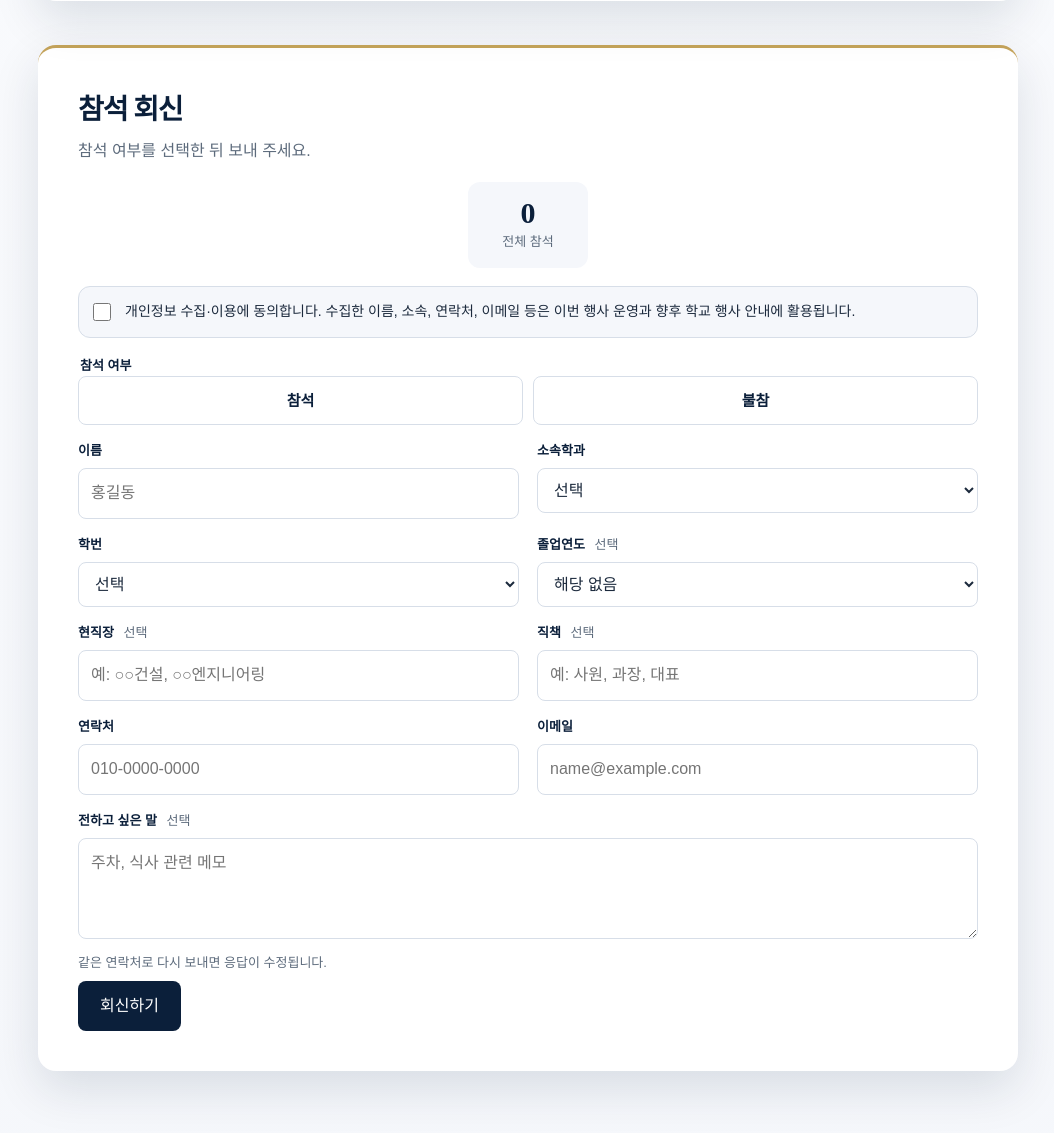
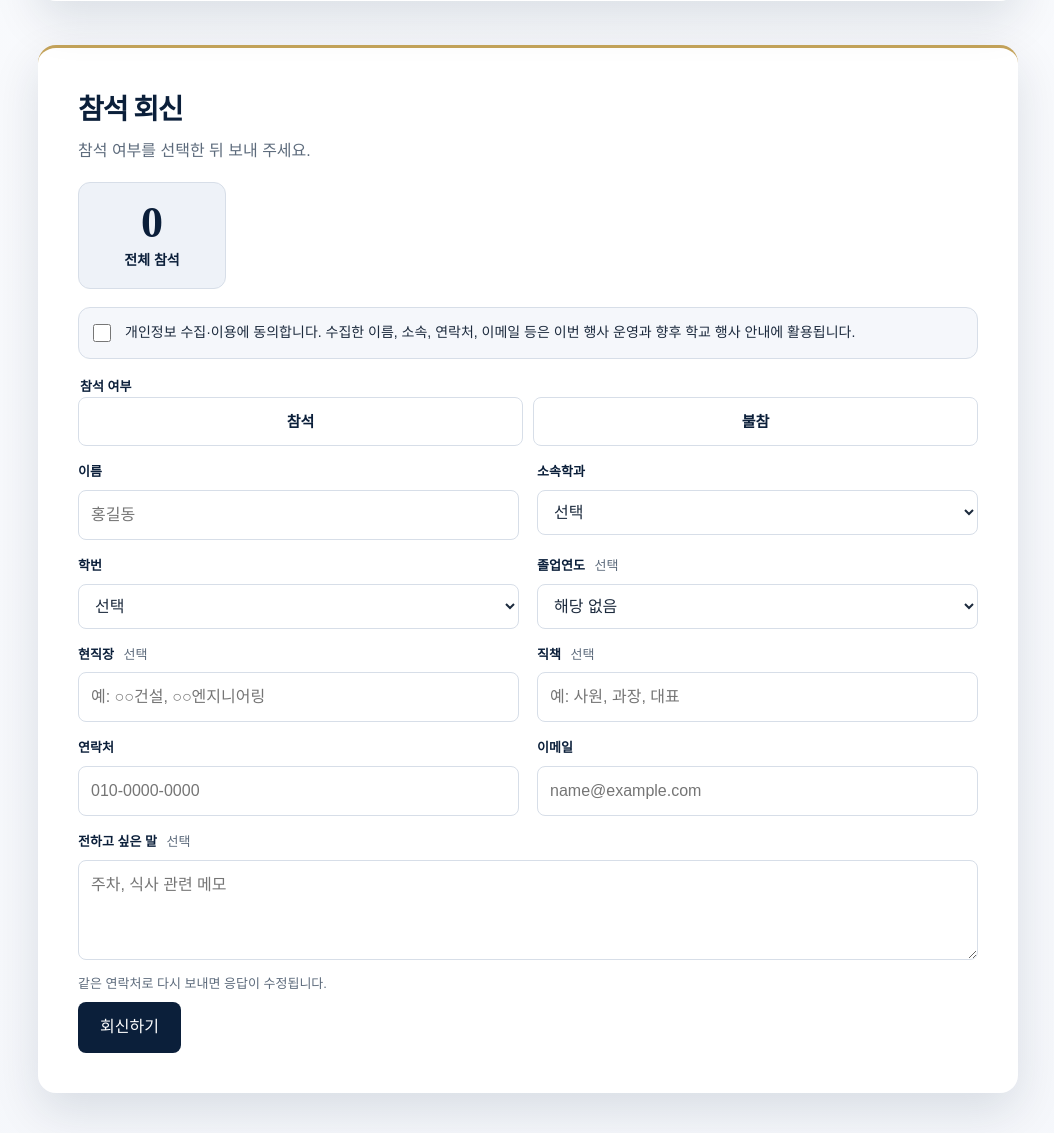
Before and after one commit to kim0930/homecomingday, a Flask app: page / in a window 1280 px wide. Shown: the part 1099-2232 px from the top of the page, without its empty margins (112-1166 px from the left). Run offline with Flask 3, Linux system fonts and the light colour scheme; data that the repository does not hold is empty; some web fonts are replaced.

Commit message:
Emphasize total attendance and sort cohorts by century.

```diff
--- a/app.py
+++ b/app.py
@@ -459,6 +459,21 @@ def parse_student_year(detail):
     return match.group(1) if match else ""
 
 
+def cohort_sort_key(year):
+    """80~99 → 1980~1999, 00~49 → 2000~2049."""
+    try:
+        value = int(year)
+    except (TypeError, ValueError):
+        return 9999
+    if 80 <= value <= 99:
+        return 1900 + value
+    if 0 <= value < 50:
+        return 2000 + value
+    if 50 <= value <= 79:
+        return 1900 + value
+    return 2000 + value
+
+
 def attendance_stats():
     with connect() as conn:
         rows = conn.execute(
@@ -475,15 +490,18 @@ def attendance_stats():
     other = 0
     for (detail,) in details:
         year = parse_student_year(detail)
-        if year in STUDENT_YEARS:
+        if year:
             year_counts[year] = year_counts.get(year, 0) + 1
         else:
             other += 1
 
     by_year = [
-        {"year": year, "label": STUDENT_YEARS[year], "people": year_counts[year]}
-        for year in STUDENT_YEARS
-        if year in year_counts
+        {
+            "year": year,
+            "label": STUDENT_YEARS.get(year, f"{year}학번"),
+            "people": year_counts[year],
+        }
+        for year in sorted(year_counts, key=cohort_sort_key)
     ]
     return {
         "attend": attend,
--- a/static/styles.css
+++ b/static/styles.css
@@ -395,32 +395,55 @@ h1 {
 }
 
 .tally {
-  display: grid;
-  grid-template-columns: repeat(auto-fit, minmax(100px, 120px));
+  display: flex;
+  flex-wrap: wrap;
   gap: 10px;
-  justify-content: center;
+  align-items: stretch;
+  justify-content: flex-start;
   margin: 0 0 18px;
   padding: 0;
   list-style: none;
 }
 
 .tally li {
-  padding: 14px 12px;
+  flex: 0 0 auto;
+  min-width: 92px;
+  padding: 12px 10px;
   background: var(--paper-2);
   text-align: center;
   border-radius: 12px;
 }
 
+.tally-total,
+.tally li:first-child {
+  min-width: 148px;
+  padding: 16px 18px;
+  background: #eef2f8;
+  border: 1px solid var(--line);
+}
+
 .tally strong {
   display: block;
   font-family: "Noto Serif KR", serif;
-  font-size: 30px;
+  font-size: 26px;
   font-weight: 600;
   color: var(--navy);
   line-height: 1.1;
 }
 
+.tally-total strong,
+.tally li:first-child strong {
+  font-size: 44px;
+}
+
 .tally span { color: var(--muted); font-size: 13px; }
+
+.tally-total span,
+.tally li:first-child span {
+  color: var(--navy);
+  font-size: 14px;
+  font-weight: 650;
+}
 
 .form-note {
   margin: 14px 0 0;
--- a/templates/index.html
+++ b/templates/index.html
@@ -149,7 +149,7 @@
         </div>
 
         <ul class="tally" aria-label="현재 참석 집계">
-          <li><strong>{{ stats.attend }}</strong><span>전체 참석</span></li>
+          <li class="tally-total"><strong>{{ stats.attend }}</strong><span>전체 참석</span></li>
           {% for row in stats.by_year %}
           <li><strong>{{ row.people }}</strong><span>{{ row.label }}</span></li>
           {% endfor %}
```
Also changed, not shown: docs/rsvp.js (+18 -5 lines), docs/styles.css (+25 -5 lines), 1 other file.
